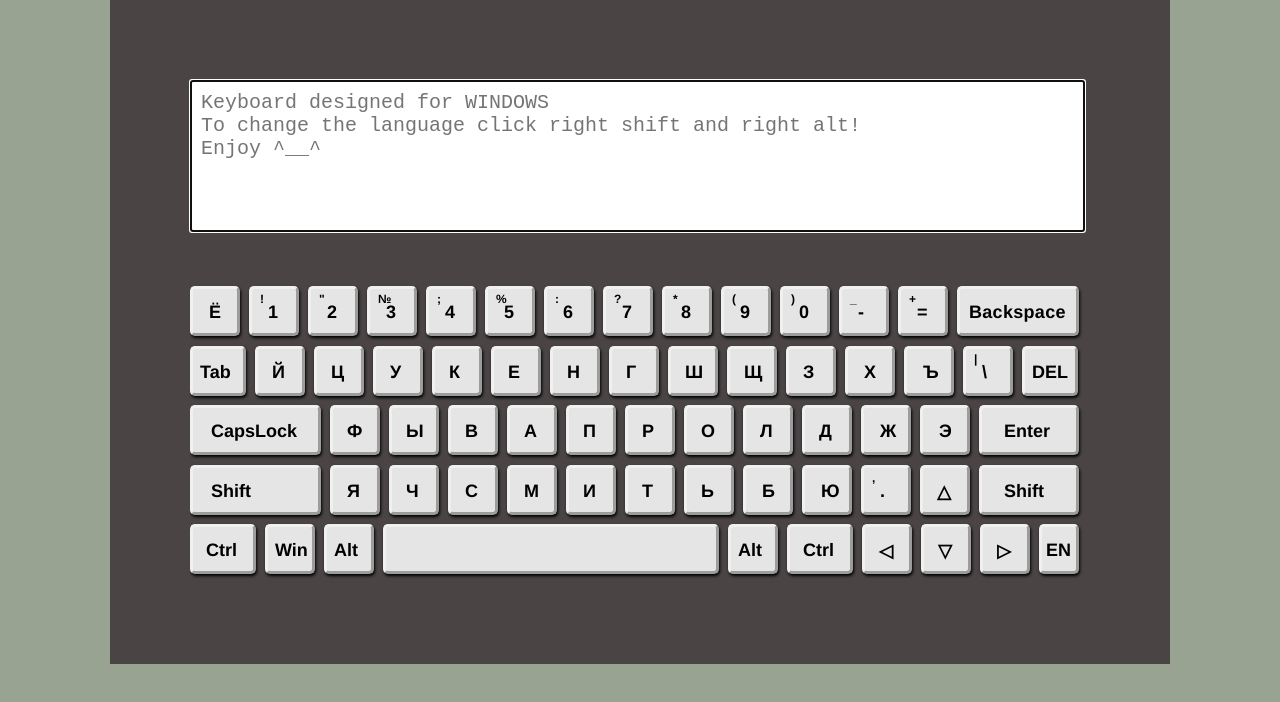
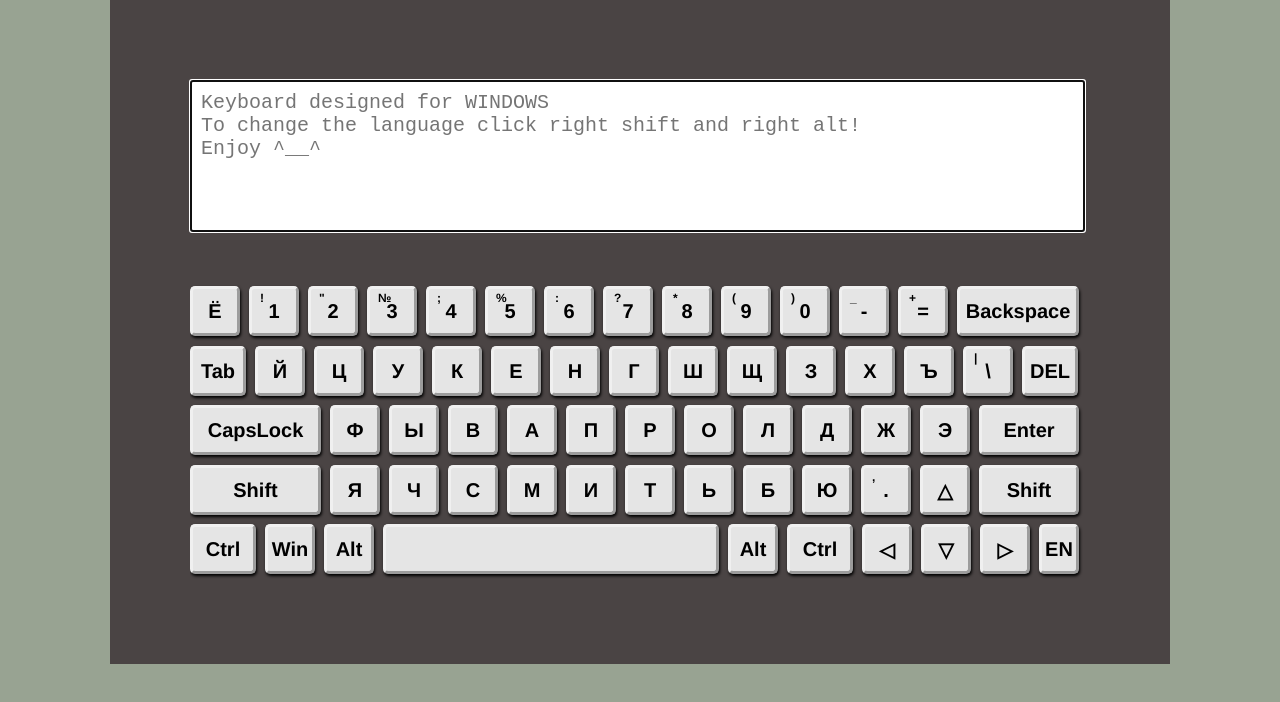
Before and after one commit to khvalkoilya/virtual-keyboard, a plain HTML site: page index.html in a window 1280 px wide. Drawn offline with Linux system fonts and the light colour scheme.

Commit message:
feat: add animation for CAPS

```diff
--- a/src/script.js
+++ b/src/script.js
@@ -29,40 +29,32 @@ else {
 }
 
 function keyFill(language) {
+    localStorage.languageOfKeyboard=language;
     document.querySelector('.keyboard').innerHTML='';
-    if(language == "ru") {
     for(let item of objOfKeys) {
         let key = document.createElement('div');
         key.className=item.size;
         key.className+= ' ' + item.code;
+        if(language == "eng") {
+            if(item.view=='double') {
+                key.innerHTML='<p class="upLetter">'+item.shiftEngValue+'</p>';
+                key.innerHTML+='<p class="centerLetter">'+item.engValue+'</p>';
+            }
+            else key.innerHTML='<p class="centerLetter">'+item.shiftEngValue+'</p>';
+        }
+        else {
             if(item.view=='double') {
                 key.innerHTML='<p class="upLetter">'+item.shiftRuValue+'</p>';
-                key.innerHTML+='<p class="centerDoubleLetter">'+item.ruValue+'</p>';
+                key.innerHTML+='<p class="centerLetter">'+item.ruValue+'</p>';
             }
             else key.innerHTML='<p class="centerLetter">'+item.shiftRuValue+'</p>';
-            document.querySelector('.keyboard').append(key);
         }
-    }
-    if(language == "eng") {
-        for(let item of objOfKeys) {
-            let key = document.createElement('div');
-            key.className=item.size;
-            key.className+= ' ' + item.code;
-            if(item.view=='double') {
-                key.innerHTML='<p class="upLetter">'+item.shiftEngValue+'</p>';
-                key.innerHTML+='<p class="centerDoubleLetter">'+item.engValue+'</p>';
-            }
-            else key.innerHTML='<p class="centerLetter">'+item.shiftEngValue+'</p>';
         document.querySelector('.keyboard').append(key);
     }
 }
 
-}
-
-
 document.querySelector('body').addEventListener('mousedown',(e)=> {
     cursor=document.querySelector('textarea').selectionStart;
-    console.log(cursor);
     let parent = e.target.parentElement;
     let elem = e.target;
     if(elem.tagName=='DIV') elem.classList.add('buttonClick');
@@ -81,29 +73,32 @@ document.querySelector('body').addEventListener('mouseup',(e)=> {
     let parent = e.target.parentElement;
     let elem = e.target;
     if(parent.classList.contains('buttonClick') || elem.classList.contains('buttonClick')) {
+        if(elem.classList.contains('CapsLock') || parent.classList.contains('CapsLock')){
+            if(pressCaps) {
                 if(elem.tagName=='DIV') elem.classList.remove('buttonClick');
                 else if (parent.tagName=='DIV') parent.classList.remove('buttonClick');
-        if(elem.classList.contains('CapsLock') || parent.classList.contains('CapsLock')) pressCaps=(!pressCaps);
+            }
+            pressCaps=(!pressCaps);
+        }
+        else {
+            if(elem.tagName=='DIV') elem.classList.remove('buttonClick');
+            else if (parent.tagName=='DIV') parent.classList.remove('buttonClick');
             if(elem.classList.contains('ShiftLeft') || parent.classList.contains('ShiftLeft') || elem.classList.contains('ShiftRight') || parent.classList.contains('ShiftRight')) pressShift = false;
             if(elem.classList.contains('language') || parent.classList.contains('language')) {
                 if(localStorage.languageOfKeyboard=='ru') {
                     keyFill("eng");
-                localStorage.languageOfKeyboard="eng";
                 }
                 else {
                     keyFill("ru");
-                localStorage.languageOfKeyboard="ru";
+                }
             }
         }
     }
     else {
         document.querySelectorAll('div').forEach((e)=>e.classList.remove('buttonClick'));
+        document.querySelector('.CapsLock').classList.add('buttonClick');
         document.querySelector('textarea').focus();
     }
-
-
-
-
 });
 
 
@@ -136,6 +131,13 @@ document.querySelector('body').addEventListener('keydown', (e)=>{
 document.querySelector('body').addEventListener('keyup', (e)=>{
     for(let item of objOfKeys) {
         if (item.code==event.code) {
+            if(item.code=='CapsLock'){
+                if(pressCaps) {
+                    document.querySelector(`.${item.code}`).classList.remove('buttonClick');
+                }
+                pressCaps=(!pressCaps);
+            }
+            else {
                 document.querySelector(`.${item.code}`).classList.remove('buttonClick');
                 if(item.code=='CapsLock') pressCaps=(!pressCaps);
                 if(item.code == 'ShiftLeft' || item.code == 'ShiftRight') pressShift = false;
@@ -144,11 +146,10 @@ document.querySelector('body').addEventListener('keyup', (e)=>{
                     changeLanguage[1]=false;
                     if(localStorage.languageOfKeyboard=='ru') {
                         keyFill("eng");
-                    localStorage.languageOfKeyboard='eng';
                     }
                     else {
                         keyFill("ru");
-                    localStorage.languageOfKeyboard='ru';
+                    }
                 }
             }
         }
--- a/style/style.scss
+++ b/style/style.scss
@@ -32,6 +32,7 @@ textarea {
 }
 
 .normal, .backspace, .tabDel, .capsLShift, .enterRShift, .ctrl, .space, .language {
+    position: relative;
     background-color: #e5e5e5;
     box-shadow: 1px 2px 3px #000000;
     color: #000000;
@@ -58,71 +59,41 @@ textarea {
     transition: all 0.2s ease-in-out;
 }
 
-.centerLetter, .upLetter, .centerDoubleLetter {
-    width: 12px;
-    height: 12px;
-    margin: 0;
-    font-size: 12px;
+.centerLetter, .upLetter {
     font-weight: bold;
 }
 
-.centerDoubleLetter {
-    padding-left: 16px;
-    font-size: 18px;
-    margin-top: -2px;
-}
-
 .upLetter {
-    padding-left: 8px;
-    padding-top: 3px;
+    font-size: 12px;
+    position: absolute;
+    left: 8px;
+    top: -10px;
 }
 
 .centerLetter {
-    padding-left: 14px;
-    font-size: 18px;
-    margin-top: 13px;
+    text-align: center;
+    font-size: 20px;
+    margin-top: 11px;
 }
 
 .backspace {
     width: 116px;
-    .centerLetter {
-        padding-left: 9px;
-        letter-spacing: 0.3px;
-    }
 }
 
 .tabDel {
     width: 50px;
-    .centerLetter {
-        padding-left: 7px;
-    }
 }
 
 .capsLShift {
     width: 125px;
-    .centerLetter {
-        padding-left: 18px;
-    }
 }
 
 .enterRShift {
     width: 94px;
-    .centerLetter {
-        padding-left: 22px;
-    }
 }
 
 .ctrl {
     width: 60px;
-    .centerLetter {
-        padding-left: 13px;
-    }
-}
-
-.AltLeft, .MetaLeft, .AltRight {
-    .centerLetter {
-        padding-left: 7px;
-    }
 }
 
 .space {
@@ -131,7 +102,4 @@ textarea {
 
 .language {
     width: 34px;
-    .centerLetter {
-        padding-left: 4px;
-    }
 }
```
Also changed, not shown: style/style.css, 1 other file. Lines whose indentation alone changed are shown as unchanged.
